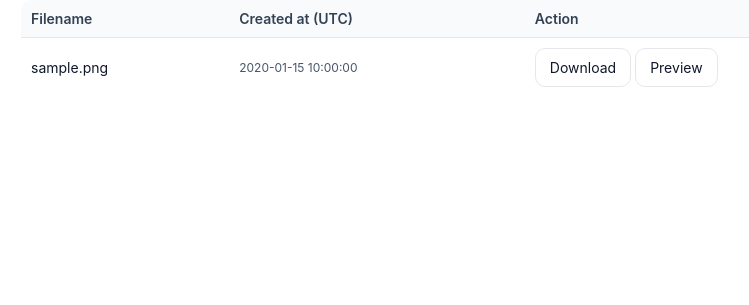
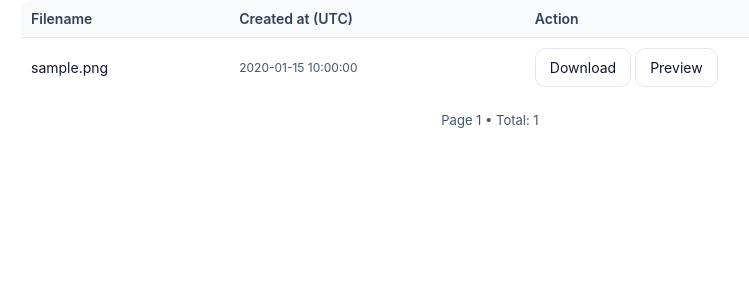
Before and after one commit to RestGenius/restgenius, a Flask app: page /report-history in a window 1280 px wide. Shown: the part 180-485 px from the top of the page, without its empty margins (150-899 px from the left). Run offline with Flask 3, Linux system fonts and the light colour scheme; a user stored in the database is signed in; tables that the repository leaves empty hold one stand-in row (values such as "Sample post").

Commit message:
Update report_history.html

```diff
--- a/templates/report_history.html
+++ b/templates/report_history.html
@@ -24,6 +24,9 @@
     tbody td { border-bottom:1px solid var(--border); padding:10px; font-size:14px; }
     tbody tr:hover { background:#fafafa; }
     .small { font-size:12px; color:var(--muted); }
+
+    .pager { display:flex; justify-content:space-between; align-items:center; margin-top:14px; }
+    .pager .info { font-size:13px; color:var(--muted); }
   </style>
 </head>
 <body>
@@ -61,6 +64,20 @@
         {% endfor %}
         </tbody>
       </table>
+
+      <div class="pager">
+        <div>
+          {% if has_prev %}
+            <a class="btn" href="{{ url_for('report_history', page=page-1) }}">&larr; Prev</a>
+          {% endif %}
+        </div>
+        <div class="info">Page {{ page }}{% if total %} • Total: {{ total }}{% endif %}</div>
+        <div>
+          {% if has_next %}
+            <a class="btn" href="{{ url_for('report_history', page=page+1) }}">Next &rarr;</a>
+          {% endif %}
+        </div>
+      </div>
     {% else %}
       <p class="muted">No reports yet. Go to the Dashboard and generate your first report.</p>
     {% endif %}
```
